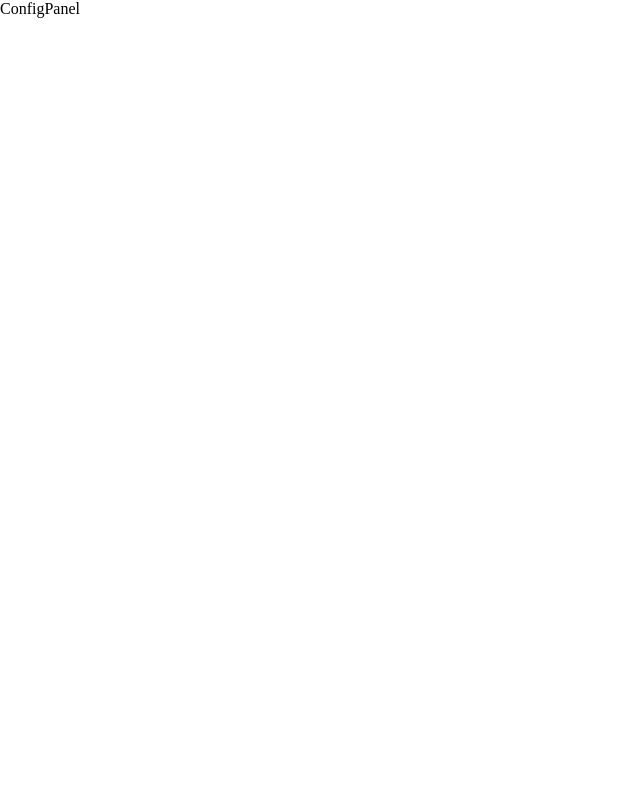
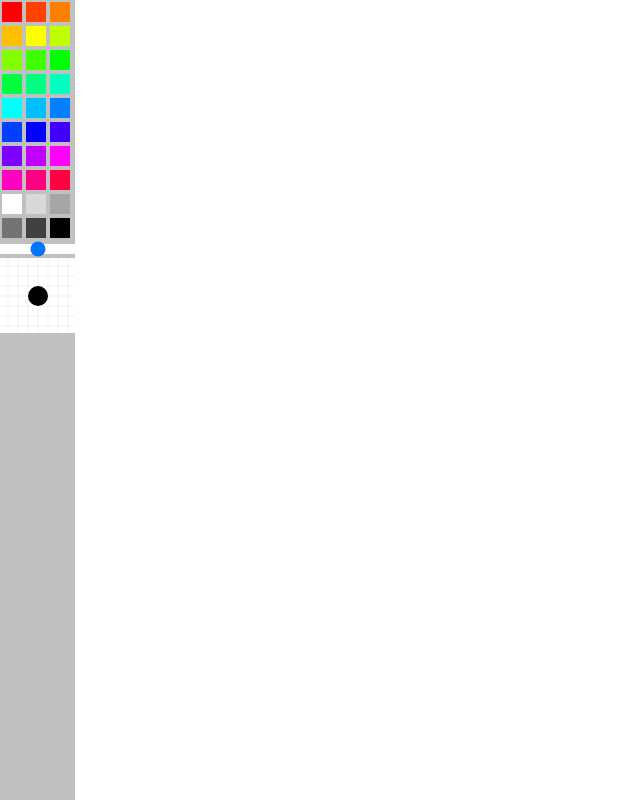
Before and after one commit to ihorovych/drawx, a React app: page / in a window 1280 px wide. Shown: the whole page, without its empty margins (0-640 px from the left). Built offline with nearby package versions, Linux system fonts and the light colour scheme.

Commit message:
implemented color picker and brush resize

```diff
--- a/src/components/BrushConfig/index.js
+++ /dev/null
@@ -1,2 +0,0 @@
-import BrushConfig from './BrushConfig'
-export default BrushConfig
--- /dev/null
+++ b/src/components/BrushSize/BrushSize.js
@@ -0,0 +1,95 @@
+import React from 'react'
+
+import style from './BrushSize.scss'
+
+class BrushSize extends React.Component {
+  constructor(props) {
+    super(props)
+    this.state = {}
+
+    this.brushPreviewRef = React.createRef()
+    this.gridRef = React.createRef()
+
+    this.drawBrushPreview = this.drawBrushPreview.bind(this)
+    this.drawGrid = this.drawGrid.bind(this)
+
+    this.setBrushSize = this.setBrushSize.bind(this)
+  }
+
+  componentDidMount() {
+    this.brushPreviewRef.current.width = 75
+    this.brushPreviewRef.current.height = 75
+
+    this.gridRef.current.width = 75
+    this.gridRef.current.height = 75
+
+    this.brushCanvas = this.brushPreviewRef.current.getContext('2d')
+    this.gridCanvas = this.gridRef.current.getContext('2d')
+
+    this.drawBrushPreview()
+    this.drawGrid()
+  }
+
+  componentDidUpdate() {
+    this.drawBrushPreview()
+  }
+
+  drawGrid() {
+    const ctx = this.gridCanvas
+    for (let i = 8; i <= 75; i += 10) {
+      ctx.moveTo(i, 0)
+      ctx.lineTo(i, 75)
+    }
+
+    for (let i = 8; i <= 75; i += 10) {
+      ctx.moveTo(0, i)
+      ctx.lineTo(75, i)
+    }
+
+    ctx.strokeStyle = "grey"
+    ctx.lineWidth = 0.1
+    ctx.stroke()
+  }
+
+  drawBrushPreview() {
+    const ctx = this.brushCanvas
+    const { brush } = this.props
+
+    ctx.fillStyle = brush.color
+
+    ctx.beginPath()
+    ctx.clearRect(0, 0, 75, 75)
+    ctx.closePath()
+
+
+    ctx.beginPath()
+    ctx.arc(38, 38, brush.size, 0, Math.PI * 2)
+    ctx.fill()
+    ctx.closePath()
+  }
+
+  setBrushSize(e) {
+    const newSize = e.target.value / 1000 * 350
+    this.props.setBrushConfig({ size: newSize })
+  }
+
+
+  render() {
+    return (
+      <div className={style['wrap']}>
+        <input
+          onChange={this.setBrushSize}
+          type="range"
+          name="brush-size"
+          className={style['brush-size']}
+        />
+        <div className={style['canvas-wrap']}>
+          <canvas ref={this.gridRef} className={style['canvas']}></canvas>
+          <canvas ref={this.brushPreviewRef} className={style['canvas']}></canvas>
+        </div>
+      </div>
+    )
+  }
+}
+
+export default BrushSize;
--- /dev/null
+++ b/src/components/BrushSize/BrushSize.scss
@@ -0,0 +1,24 @@
+
+.wrap {
+  width: 75px;
+}
+
+.canvas-wrap {
+  background: white;
+  width: 75px;
+  height: 75px;
+}
+
+.canvas {
+  position: absolute;
+  display: block;
+  width: 75px;
+  height: 75px;
+}
+
+.brush-size {
+  -webkit-appearance: none;
+
+  width: 75px;
+  height: 10px;
+}
--- /dev/null
+++ b/src/components/BrushSize/index.js
@@ -0,0 +1,2 @@
+import BrushSize from './BrushSize'
+export default BrushSize
--- a/src/components/Canvas/Canvas.js
+++ b/src/components/Canvas/Canvas.js
@@ -13,19 +13,15 @@ class Canvas extends React.Component {
     this.startDrawing = this.startDrawing.bind(this)
     this.stopDrawing = this.stopDrawing.bind(this)
     this.drawLine = this.drawLine.bind(this)
-
-    // this.responsiveCanvas = this.responsiveCanvas.bind(this)
-    // this.updateCanvasSize = this.updateCanvasSize.bind(this)
   }
 
   componentDidMount() {
     this.canvas = this.canvasDOM.current
-    this.canvas.width = window.innerWidth
-    this.canvas.height = window.innerHeight - 18
+    this.canvas.width = window.innerWidth - 75
+    this.canvas.height = window.innerHeight
 
     this.ctx = this.canvas.getContext('2d')
     this.addCanvasEventListeners()
-    // this.responsiveCanvas()
   }
 
   addCanvasEventListeners() {
@@ -37,25 +33,6 @@ class Canvas extends React.Component {
     this.canvas.addEventListener('touchend', this.stopDrawing)
     this.canvas.addEventListener('touchmove', this.drawLine)
   }
-
-  // responsiveCanvas() {
-  //   this.updateCanvasSize()
-  //   window.addEventListener('resize', this.updateCanvasSize)
-  // }
-
-  // updateCanvasSize(h = 0, w = 0) {
-  //   console.log('i w', window.innerWidth)
-  //   console.log('i h', window.innerHeight)
-  //   console.log('b w', this.canvas.width)
-  //   console.log('b h',this.canvas.height)
-  //   if ( this.canvas.width !== window.innerWidth - w) this.canvas.width = window.innerWidth - w
-  //   if ( this.canvas.height !== window.innerHeight - h) this.canvas.height = window.innerHeight - h
-  //   // this.canvas.width = window.innerWidth - w
-  //   // this.canvas.height = window.innerHeight - h
-  //   console.log('a w',this.canvas.width)
-  //   console.log('a h',this.canvas.height)
-  //   console.log('------------------------')
-  // }
 
   startDrawing() {
     this.isBrushDown = true
@@ -73,11 +50,11 @@ class Canvas extends React.Component {
 
       const position = { X: 0, Y: 0 }
       if (e.changedTouches) {
-        position.Y = e.changedTouches[0].clientY - 20
-        position.X = e.changedTouches[0].clientX
+        position.Y = e.changedTouches[0].clientY
+        position.X = e.changedTouches[0].clientX - 75
       } else {
-        position.Y = e.clientY - 20
-        position.X = e.clientX
+        position.Y = e.clientY
+        position.X = e.clientX - 75
       }
 
       ctx.fillStyle = brush.color
--- a/src/components/ColorConfig/ColorConfig.js
+++ b/src/components/ColorConfig/ColorConfig.js
@@ -0,0 +1,46 @@
+import React from 'react'
+
+import style from './ColorConfig.scss'
+
+const colors = [
+  '#ff0000', '#ff4000', '#ff8000',
+  '#ffbf00', '#ffff00', '#bfff00',
+  '#80ff00', '#40ff00', '#00ff00',
+  '#00ff40', '#00ff80', '#00ffbf',
+  '#00ffff', '#00bfff', '#0080ff',
+  '#0040ff', '#0000ff', '#4000ff',
+  '#8000ff', '#bf00ff', '#ff00ff',
+  '#ff00bf', '#ff0080', '#ff0040',
+  '#ffffff', '#d9d9d9', '#a6a6a6',
+  '#737373', '#404040', '#000000',
+]
+
+class ColorConfig extends React.Component {
+  constructor(props) {
+    super(props);
+
+    this.setBrushColor = this.setBrushColor.bind(this)
+  }
+
+  setBrushColor(color) {
+    return () => this.props.setBrushConfig({ color })
+  }
+
+  render() {
+    return (
+      <div className={style['wrap']}>
+        {colors.map(color => {
+          return (
+            <div
+              className={style['color']}
+              style={{ background: color }}
+              onClick={this.setBrushColor(color)}
+            />
+          )
+        })}
+      </div>
+    );
+  }
+}
+
+export default ColorConfig;
--- /dev/null
+++ b/src/components/ColorConfig/ColorConfig.scss
@@ -0,0 +1,10 @@
+.wrap {
+  display: flex;
+  flex-flow: row wrap;
+}
+
+.color {
+  margin: 2px;
+  width: 20px;
+  height: 20px;
+}
--- a/src/components/ConfigPanel/ConfigPanel.js
+++ b/src/components/ConfigPanel/ConfigPanel.js
@@ -1,8 +1,15 @@
-import React from 'react';
+import React from 'react'
+import style from './ConfigPanel.scss'
 
-const ConfigPanel = () => {
+import BrushSize from 'components/BrushSize'
+import ColorConfig from 'components/ColorConfig'
+
+const ConfigPanel = ({ setBrushConfig, brush }) => {
   return (
-    <div>ConfigPanel</div>
+    <div className={style['wrap']}>
+      <ColorConfig setBrushConfig={setBrushConfig} />
+      <BrushSize brush={brush} setBrushConfig={setBrushConfig} />
+    </div>
   )
 }
 
--- /dev/null
+++ b/src/components/ConfigPanel/ConfigPanel.scss
@@ -0,0 +1,7 @@
+.wrap {
+  width: 75px;
+  height: 100vh;
+  background: silver;
+  display: flex;
+  flex-flow: column nowrap;
+}
--- a/src/components/Root/Root.js
+++ b/src/components/Root/Root.js
@@ -1,4 +1,6 @@
 import React from 'react'
+
+import style from './Root.scss'
 
 import ConfigPanel from 'components/ConfigPanel'
 import Canvas from 'components/Canvas'
@@ -12,15 +14,21 @@ class Root extends React.Component {
         size: 10,
       }
     }
+
+    this.setBrushConfig = this.setBrushConfig.bind(this)
   }
 
+  setBrushConfig(newBrush) {
+    this.setState(state => ({ brush: { ...state.brush, ...newBrush } }))
+  }
 
   render() {
+    const { brush } = this.state
     return (
-      <>
-        <ConfigPanel />
-        <Canvas brush={this.state.brush} />
-      </>
+      <div className={style['wrap']}>
+        <ConfigPanel brush={brush} setBrushConfig={this.setBrushConfig}/>
+        <Canvas brush={brush} />
+      </div>
     );
   }
 }
--- /dev/null
+++ b/src/components/Root/Root.scss
@@ -0,0 +1,4 @@
+.wrap {
+  display: flex;
+  flex-flow: row nowrap;
+}
--- a/src/index.html
+++ b/src/index.html
@@ -5,7 +5,7 @@
   <meta charset="UTF-8">
   <meta name="viewport" content="width=device-width, initial-scale=1.0">
   <meta http-equiv="X-UA-Compatible" content="ie=edge">
-  <title>Musix</title>
+  <title>Drawx</title>
 </head>
 
 <body>
```
Also changed, not shown: src/components/BrushConfig/BrushConfig.js (deleted).
